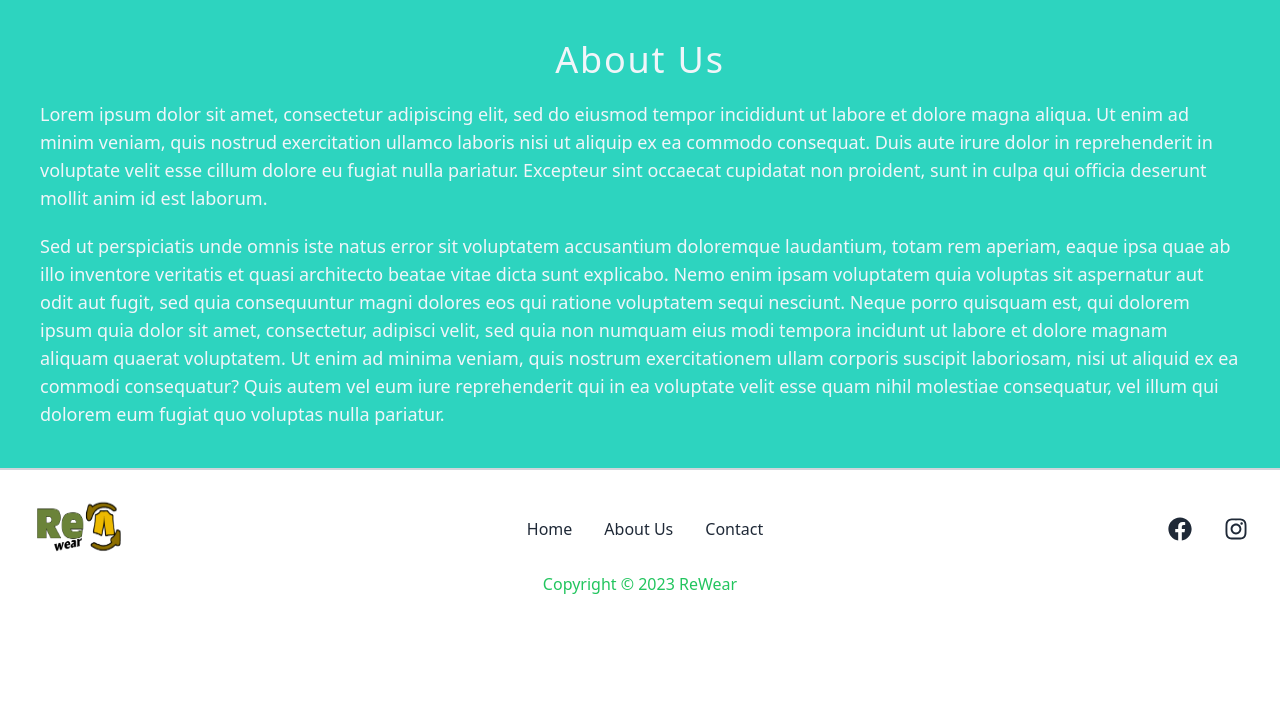
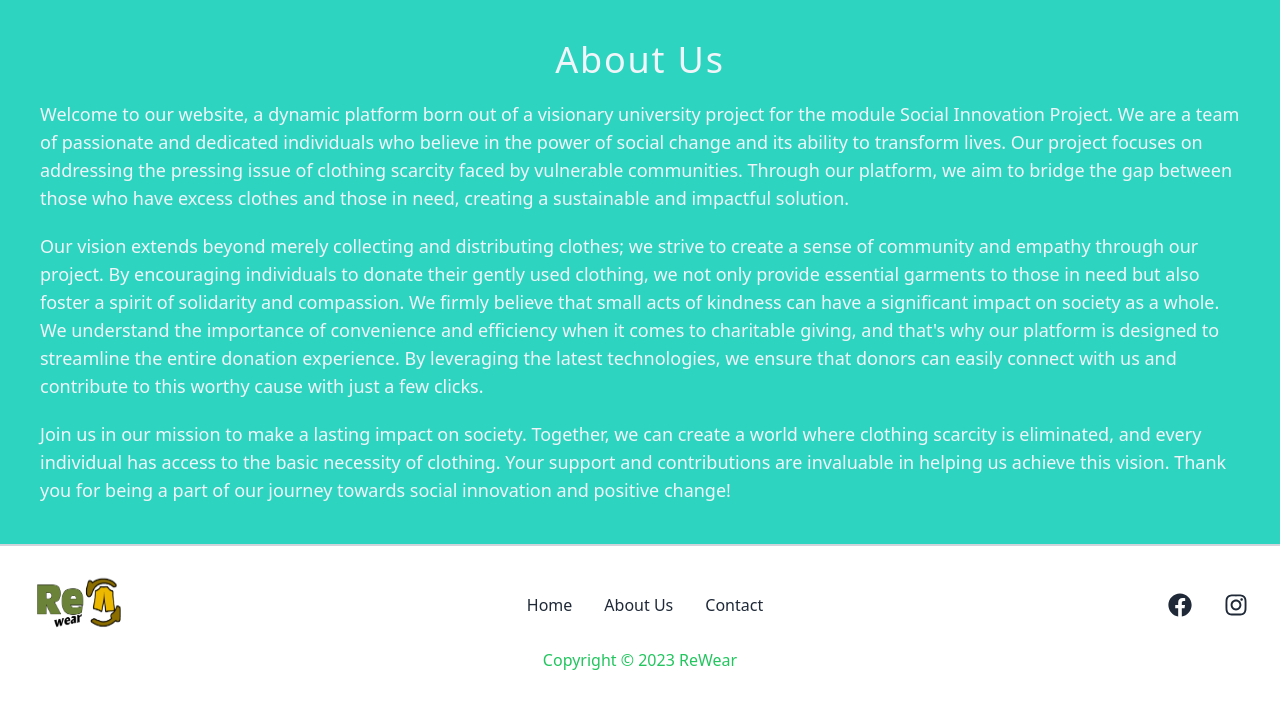
Before and after one commit to rupeshbug/cloth_bank, a Next.js app: page /about in a window 1280 px wide. Shown: the top 708 px of the page. Built offline with nearby package versions, Linux system fonts and the light colour scheme.

Commit message:
content for about page added

```diff
--- a/pages/about.js
+++ b/pages/about.js
@@ -6,28 +6,35 @@ const about = () => {
       <h1 className="text-4xl text-center pb-5 tracking-wider">About Us</h1>
       <div className="text-lg">
         <p>
-          Lorem ipsum dolor sit amet, consectetur adipiscing elit, sed do
-          eiusmod tempor incididunt ut labore et dolore magna aliqua. Ut enim ad
-          minim veniam, quis nostrud exercitation ullamco laboris nisi ut
-          aliquip ex ea commodo consequat. Duis aute irure dolor in
-          reprehenderit in voluptate velit esse cillum dolore eu fugiat nulla
-          pariatur. Excepteur sint occaecat cupidatat non proident, sunt in
-          culpa qui officia deserunt mollit anim id est laborum.
+          Welcome to our website, a dynamic platform born out of a visionary
+          university project for the module Social Innovation Project. We are a
+          team of passionate and dedicated individuals who believe in the power
+          of social change and its ability to transform lives. Our project
+          focuses on addressing the pressing issue of clothing scarcity faced by
+          vulnerable communities. Through our platform, we aim to bridge the gap
+          between those who have excess clothes and those in need, creating a
+          sustainable and impactful solution.
         </p>
         <p className="pt-5">
-          Sed ut perspiciatis unde omnis iste natus error sit voluptatem
-          accusantium doloremque laudantium, totam rem aperiam, eaque ipsa quae
-          ab illo inventore veritatis et quasi architecto beatae vitae dicta
-          sunt explicabo. Nemo enim ipsam voluptatem quia voluptas sit
-          aspernatur aut odit aut fugit, sed quia consequuntur magni dolores eos
-          qui ratione voluptatem sequi nesciunt. Neque porro quisquam est, qui
-          dolorem ipsum quia dolor sit amet, consectetur, adipisci velit, sed
-          quia non numquam eius modi tempora incidunt ut labore et dolore magnam
-          aliquam quaerat voluptatem. Ut enim ad minima veniam, quis nostrum
-          exercitationem ullam corporis suscipit laboriosam, nisi ut aliquid ex
-          ea commodi consequatur? Quis autem vel eum iure reprehenderit qui in
-          ea voluptate velit esse quam nihil molestiae consequatur, vel illum
-          qui dolorem eum fugiat quo voluptas nulla pariatur.
+          Our vision extends beyond merely collecting and distributing clothes;
+          we strive to create a sense of community and empathy through our
+          project. By encouraging individuals to donate their gently used
+          clothing, we not only provide essential garments to those in need but
+          also foster a spirit of solidarity and compassion. We firmly believe
+          that small acts of kindness can have a significant impact on society
+          as a whole. We understand the importance of convenience and efficiency
+          when it comes to charitable giving, and that's why our platform is
+          designed to streamline the entire donation experience. By leveraging
+          the latest technologies, we ensure that donors can easily connect with
+          us and contribute to this worthy cause with just a few clicks.
+        </p>
+        <p className="pt-5">
+          Join us in our mission to make a lasting impact on society. Together,
+          we can create a world where clothing scarcity is eliminated, and every
+          individual has access to the basic necessity of clothing. Your support
+          and contributions are invaluable in helping us achieve this vision.
+          Thank you for being a part of our journey towards social innovation
+          and positive change!
         </p>
       </div>
     </div>
```
Also changed, not shown: 1 other file (tests, documents, lock files or other folders).
